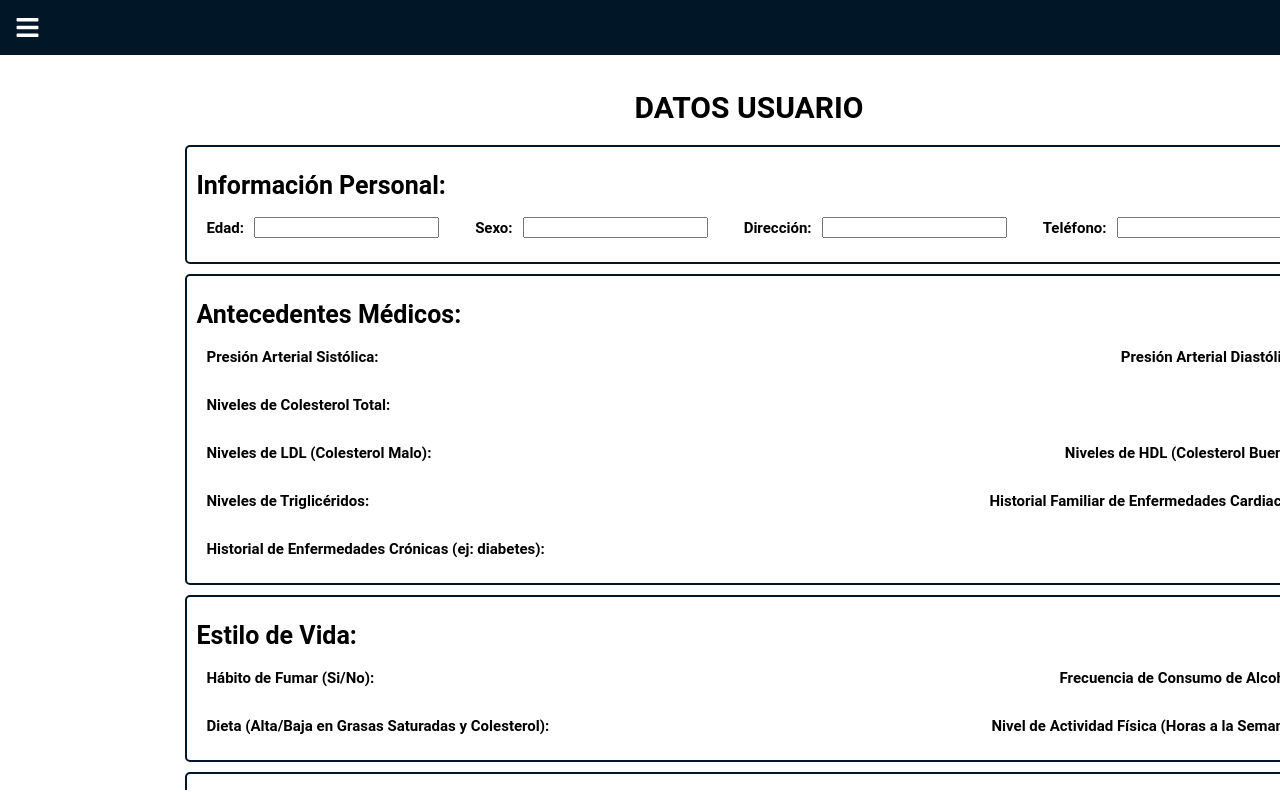
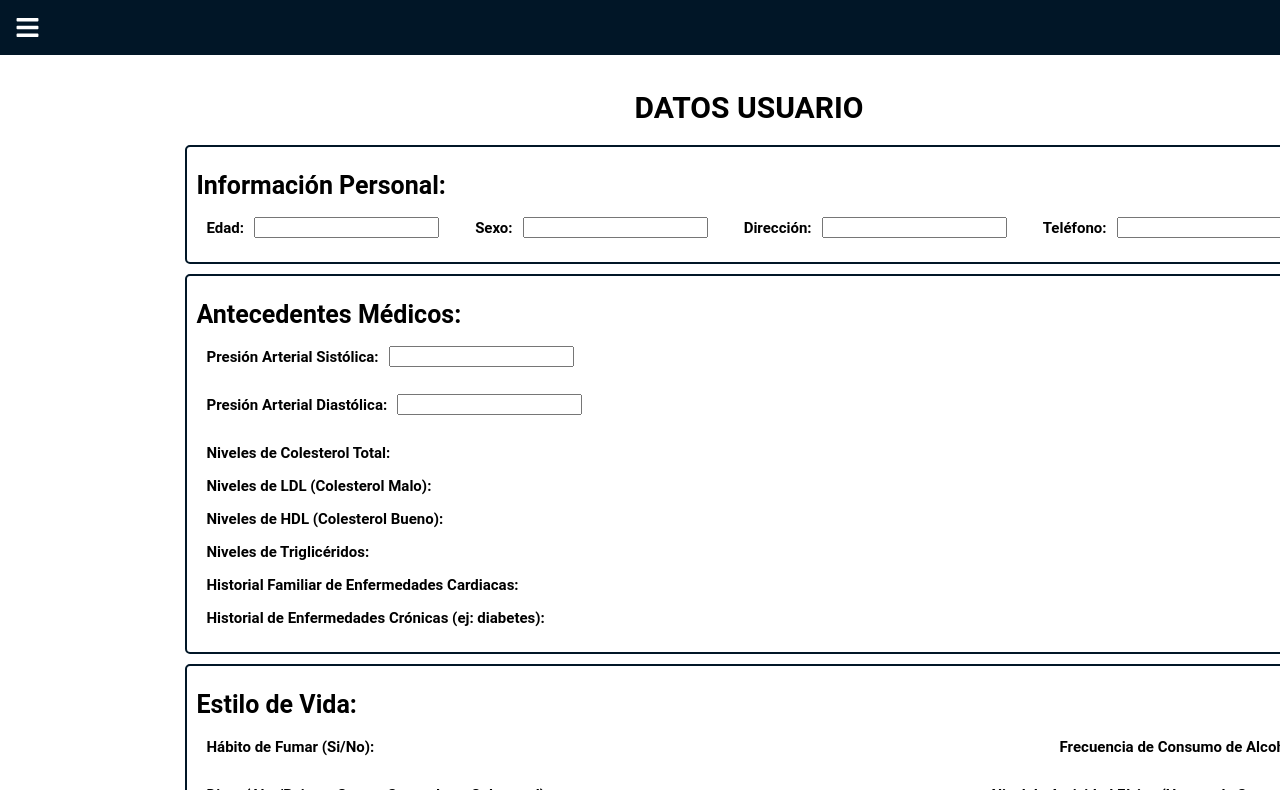
Before and after one commit to RonnyMeza03/Doclinapp-PA-IV, a React (Create React App) app in the folder client/: page /usuarios in a window 1280 px wide. Shown: the top 800 px of the page. Built offline with nearby package versions, Linux system fonts and the light colour scheme.

Commit message:
Actualización Usuarios.js (en proceso)

```diff
--- a/client/src/componentes/paginas/Usuarios.js
+++ b/client/src/componentes/paginas/Usuarios.js
@@ -32,19 +32,20 @@ const Usuarios = ( ) => {
 
       <div className='medical-history border'>
         <b>Antecedentes Médicos:</b>
-        <div className='separation'>
+          <div className="input">
             <p><strong>Presión Arterial Sistólica:</strong> </p>
+            <input type="text" />
+          </div>
+
+          <div className="input">
             <p><strong>Presión Arterial Diastólica:</strong> </p>
+            <input type="text" />
           </div>
           <p><strong>Niveles de Colesterol Total:</strong> </p>
-        <div className='separation'>
           <p><strong>Niveles de LDL (Colesterol Malo):</strong> </p>
           <p><strong>Niveles de HDL (Colesterol Bueno):</strong> </p>
-        </div>
-        <div className='separation'>
           <p><strong>Niveles de Triglicéridos:</strong> </p>
           <p><strong>Historial Familiar de Enfermedades Cardiacas:</strong> </p>
-        </div>
           <p><strong>Historial de Enfermedades Crónicas (ej: diabetes):</strong> </p>
       </div>
 
```
Lines whose indentation alone changed are shown as unchanged.
